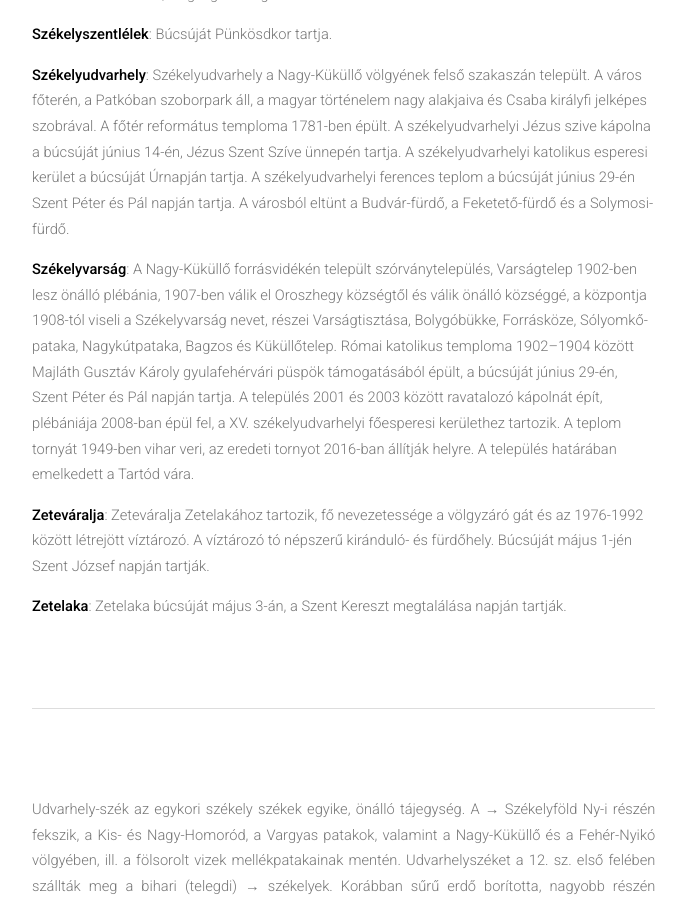
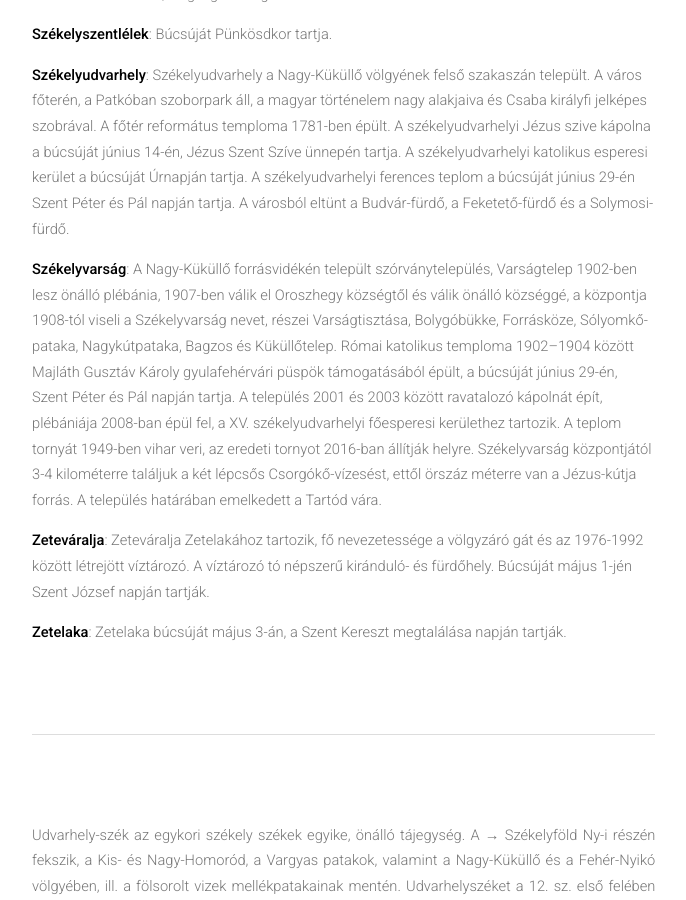
Before and after one commit to siculia/siculia.github.io, a Jekyll site: the page built from siculia-udvarhelyszek.html, in a window 1280 px wide and 900 px high, scrolled down 5924 px. Shown: the whole window, without its empty margins (128-814 px from the left). Built offline with Jekyll 4.4.1, drawn with Linux system fonts in a browser that asks for light colours; nearby versions of some CDN libraries; library files that are not in the unit come from our copies.

Commit message:
Székelyvarság+

```diff
--- a/siculia-udvarhelyszek.html
+++ b/siculia-udvarhelyszek.html
@@ -98,7 +98,7 @@ layout: default
 							<p style="text-align: left;"><b>Székelyszentmihály</b>: Székelyszentmihály a Gada-, a Szalon- és a Szalom-patakok Nyikóba torkollásánál fekszik, özigazgatásilag Siménfalvához tartozik.</p>
 							<p style="text-align: left;"><b>Székelyszentlélek</b>: Búcsúját Pünkösdkor tartja.
 							<p style="text-align: left;"><b>Székelyudvarhely</b>: Székelyudvarhely a Nagy-Küküllő völgyének felső szakaszán települt. A város főterén, a Patkóban szoborpark áll, a magyar történelem nagy alakjaiva és Csaba királyfi jelképes szobrával. A főtér református temploma 1781-ben épült. A székelyudvarhelyi Jézus szive kápolna a búcsúját június 14-én, Jézus Szent Szíve ünnepén tartja. A székelyudvarhelyi katolikus esperesi kerület a búcsúját Úrnapján tartja. A székelyudvarhelyi ferences teplom a búcsúját június 29-én Szent Péter és Pál napján tartja. A városból eltünt a Budvár-fürdő, a Feketető-fürdő és a Solymosi-fürdő.</p>
-							<p style="text-align: left;"><b>Székelyvarság</b>: A Nagy-Küküllő forrásvidékén települt szórványtelepülés, Varságtelep 1902-ben lesz önálló plébánia, 1907-ben válik el Oroszhegy községtől és válik önálló községgé, a központja 1908-tól viseli a Székelyvarság nevet, részei Varságtisztása, Bolygóbükke, For­rás­kö­ze, Sólyom­kő­pataka, Nagy­kút­pa­ta­ka, Bagzos és Küküllőtelep. Római katolikus temploma 1902–1904 között Majláth Gusztáv Károly gyulafehérvári püspök támogatásából épült, a búcsúját június 29-én, Szent Péter és Pál napján tartja.  A település 2001 és 2003 között ravatalozó kápolnát épít, plébániája 2008-ban épül fel, a XV. székelyudvarhelyi főesperesi kerülethez tartozik. A teplom tornyát 1949-ben vihar veri, az eredeti tornyot 2016-ban állítják helyre. A település határában emelkedett a Tartód vára.</p>
+							<p style="text-align: left;"><b>Székelyvarság</b>: A Nagy-Küküllő forrásvidékén települt szórványtelepülés, Varságtelep 1902-ben lesz önálló plébánia, 1907-ben válik el Oroszhegy községtől és válik önálló községgé, a központja 1908-tól viseli a Székelyvarság nevet, részei Varságtisztása, Bolygóbükke, For­rás­kö­ze, Sólyom­kő­pataka, Nagy­kút­pa­ta­ka, Bagzos és Küküllőtelep. Római katolikus temploma 1902–1904 között Majláth Gusztáv Károly gyulafehérvári püspök támogatásából épült, a búcsúját június 29-én, Szent Péter és Pál napján tartja.  A település 2001 és 2003 között ravatalozó kápolnát épít, plébániája 2008-ban épül fel, a XV. székelyudvarhelyi főesperesi kerülethez tartozik. A teplom tornyát 1949-ben vihar veri, az eredeti tornyot 2016-ban állítják helyre. Székelyvarság központjától 3-4 kilométerre találjuk a két lépcsős Csorgókő-vízesést, ettől örszáz méterre van a Jézus-kútja forrás. A település határában emelkedett a Tartód vára.</p>
 							<p style="text-align: left;"><b>Zeteváralja</b>: Zeteváralja Zetelakához tartozik, fő nevezetessége a völgyzáró gát és az 1976-1992 között létrejött víztározó. A víztározó tó népszerű kiránduló- és fürdőhely. Búcsúját május 1-jén Szent József napján tartják.</p>
 							<p style="text-align: left;"><b>Zetelaka</b>: Zetelaka búcsúját május 3-án, a Szent Kereszt megtalálása napján tartják.</p>
 
```
